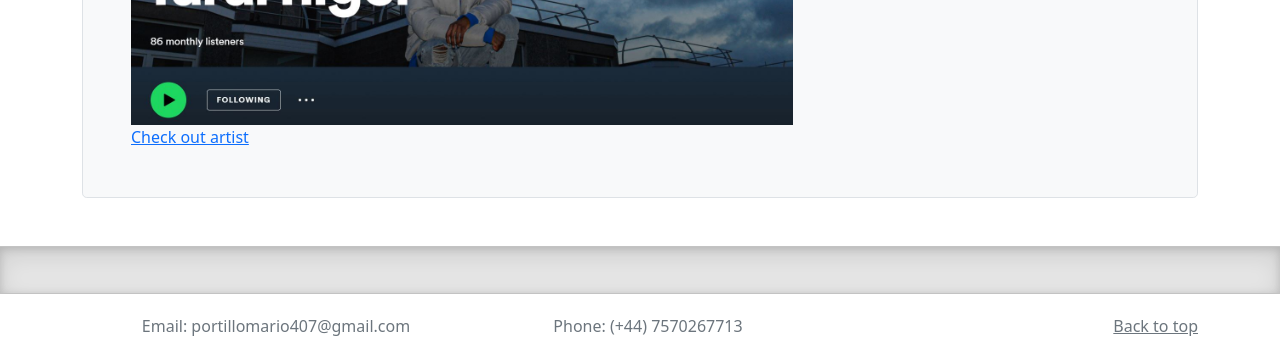
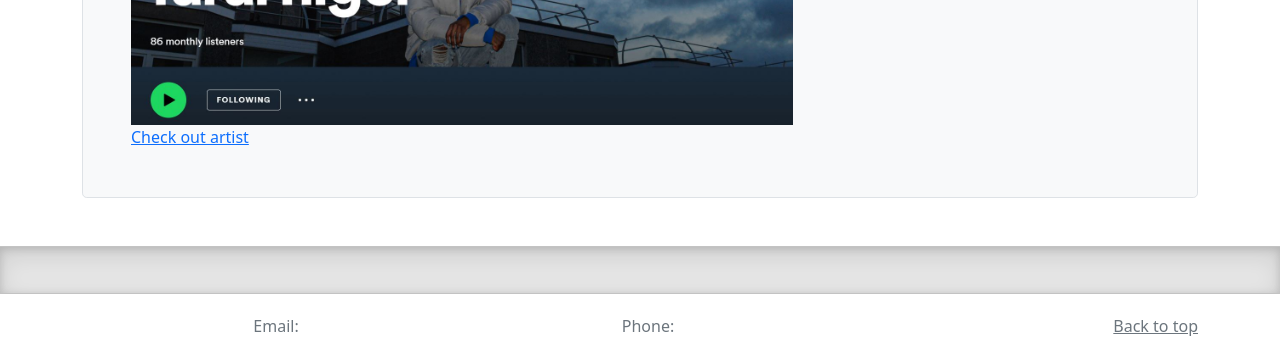
Before and after one commit to marioportillohernaiz/marioportillohernaiz.github.io, a plain HTML site: page hobbies.html in a window 1280 px wide. Shown: the part 1557-1915 px from the top of the page. Drawn offline with nearby package versions, Linux system fonts and the light colour scheme.

Commit message:
Update hobbies.html

```diff
--- a/hobbies.html
+++ b/hobbies.html
@@ -111,10 +111,10 @@
 <div class="container">
 <footer class="d-flex flex-wrap justify-content-between align-items-center py-1 my-3">
 	<ul class="nav col-md-4 justify-content-center list-unstyled d-flex">
-      <li class="ms-3 px-2 text-muted">Email:  portillomario407@gmail.com</li>
+      <li class="ms-3 px-2 text-muted">Email:  </li>
     </ul>
 	<ul class="nav col-md-4 justify-content-center list-unstyled d-flex">
-	  <li class="ms-3 px-2 text-muted">Phone:  (+44) 7570267713</li>
+	  <li class="ms-3 px-2 text-muted">Phone:  </li>
 	</ul>
 	<ul class="nav col-md-4 justify-content-end list-unstyled d-flex">
       <li class="ms-3 nav-item"><a href="#" class="text-muted">Back to top</a></li>
```
